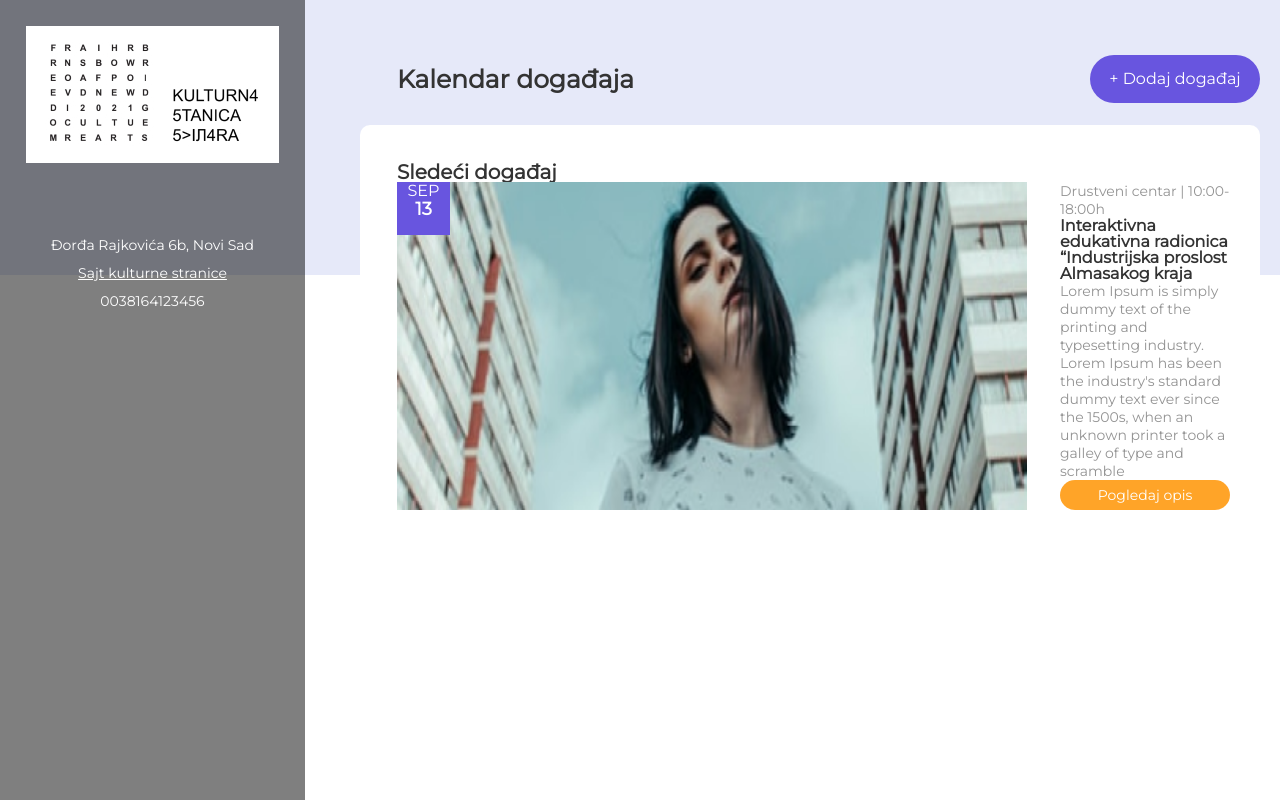
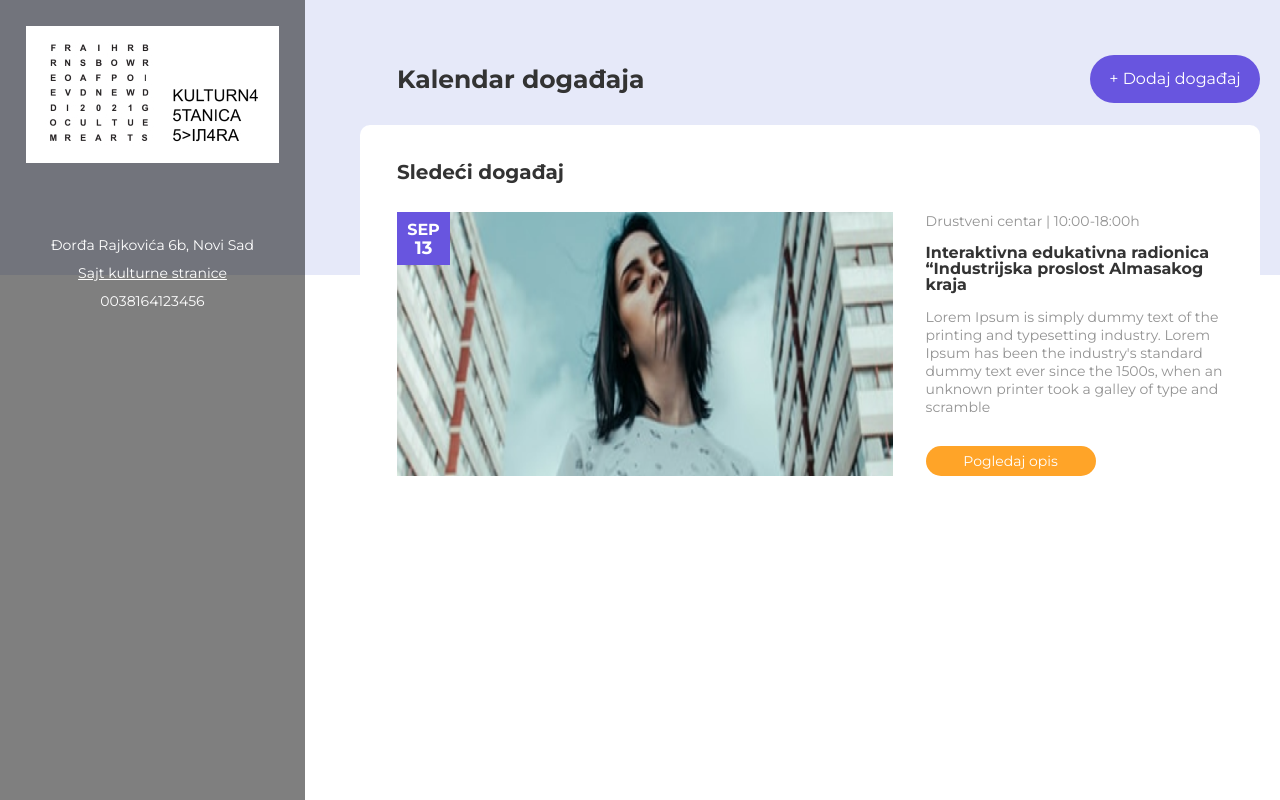
Before and after one commit to vegaitglobal/svilara, a Vue app: page /#/ in a window 1280 px wide. Built offline with nearby package versions, Linux system fonts and the light colour scheme; grey boxes are pictures that could not be loaded; some icons are missing; what vue-moment, vue-sweetalert2 would draw is missing.

Commit message:
added mixins for responsive

```diff
--- a/public/index.html
+++ b/public/index.html
@@ -5,7 +5,7 @@
     <meta http-equiv="X-UA-Compatible" content="IE=edge">
     <meta name="viewport" content="width=device-width,initial-scale=1.0">
     <link rel="icon" href="<%= BASE_URL %>favicon.ico">
-    <link href="https://fonts.googleapis.com/css?family=Montserrat&display=swap" rel="stylesheet">
+    <link href="https://fonts.googleapis.com/css?family=Montserrat:400,700,900&display=swap" rel="stylesheet">
     <title>VueJS</title>
   </head>
   <body>
--- a/src/assets/scss/variables.scss
+++ b/src/assets/scss/variables.scss
@@ -17,3 +17,36 @@ $font-color: $gray-dark;
 $font-color-light: $gray;
 
 $font-primary: "Montserrat", Helvetica, Arial, sans-serif;
+
+// Responsive mixins
+
+@mixin breakpoint($point) {
+    @if $point == desk {
+        @media (max-width: $screen-lg) { @content; }
+    }
+    @else if $point == htab {
+        @media (max-width: $screen-md) { @content; }
+    }
+    @else if $point == vtab {
+        @media (max-width: $screen-sm) { @content; }
+    }
+    @else if $point == mob {
+        @media (max-width: $screen-xs)  { @content; }
+    }
+    @else if $point == mob-sm {
+        @media (max-width: $screen-xxs)  { @content; }
+    }
+}
+
+$screen-lg: 1200px;
+$screen-md: 1024px;
+$screen-sm: 990px;
+$screen-xs: 480px;
+$screen-xxs: 320px;
+
+// Helpers
+.w-100 {width: 100%;}
+.w-80  {width: 80%;}
+.w-60  {width: 60%;}
+.w-50  {width: 50%;}
+.w-40  {width: 40%;}
--- a/src/components/MainEvent.vue
+++ b/src/components/MainEvent.vue
@@ -5,8 +5,8 @@
             <div class="main-event__box--date">
                 <p>sep<span>13</span></p>
             </div>
-            <img src="../assets/img/example.png" alt="">
-            <div class="main-event__box--text">
+            <img class="w-60" src="../assets/img/example.png" alt="event-image">
+            <div class="main-event__box--text w-40">
                 <p>Drustveni centar | 10:00-18:00h</p>
                 <h3>Interaktivna edukativna radionica “Industrijska proslost Almasakog kraja</h3>
                 <p>Lorem Ipsum is simply dummy text of the printing and typesetting industry. Lorem Ipsum has been the industry's standard dummy text ever since the 1500s, when an unknown printer took a galley of type and scramble</p>
@@ -29,13 +29,14 @@ export default {
 @import "../assets/scss/variables.scss";
 
     .main-event {
-        h1 {
+        h2 {
             width: 100%;
+            font-weight: bold;
+            padding-bottom: 30px;
         }
         &__box {
             position: relative;
             display: flex;
-            justify-content: flex-start;
             &--date {
                 text-transform: uppercase;
                 color: $white;
@@ -46,10 +47,12 @@ export default {
                 top: 0;
                 left: 0;
                 p {
+                    padding-top: 9px;
                     font-family: $font-primary;
                     font-size: 16px;
                     display: grid;
                     text-align: center;
+                    font-weight: 600;
                     span {
                         font-size: 18px;
                         font-weight: 600;
@@ -61,8 +64,26 @@ export default {
             }
             &--text {
                 padding-left: 33px;
+                h3 {
+                    margin: 15px 0;
+                }
                 p {
                     color: $gray;
+                }
+                @media (max-width: $screen-md) {
+                    padding-left: 0;
+                }
+                button {
+                    margin-top: 30px;
+                }
+            }
+            @media (max-width: $screen-md) {
+                display: initial;
+                .w-40 {
+                    width: 100%;
+                }
+                .w-60 {
+                    width: 100%;
                 }
             }
         }
```
